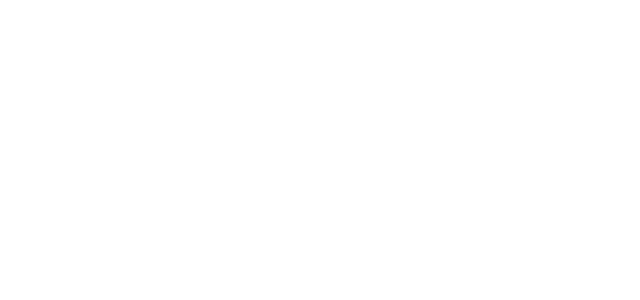
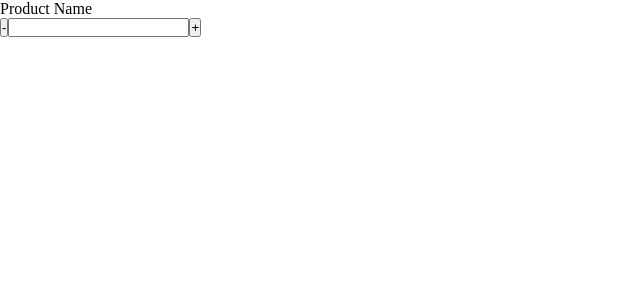
Before and after one commit to AlexandruIoan20/AlexandruIoan20.github.io, a React (Create React App) app in the folder shop/: page /cart in a window 1280 px wide. Shown: the top 300 px of the page, without its empty margins (0-640 px from the left). Built offline with nearby package versions, Linux system fonts and the light colour scheme.

Commit message:
Starter components

```diff
--- a/shop/src/App.jsx
+++ b/shop/src/App.jsx
@@ -1,9 +1,12 @@
 import React from "react";
+import CartElement from "./components/CartElement";
 import './styling/main.css';
 
 const App = () => {
   return (
-    <section className="app-container"></section>
+    <section className="app-container">
+      <CartElement />
+    </section>
   )
 };
 
--- a/shop/src/components/CartElement.jsx
+++ b/shop/src/components/CartElement.jsx
@@ -0,0 +1,16 @@
+import React from "react";
+
+const CartElement = () => {
+    return (
+        <section className="cart-element">
+            <p>Product Name</p>
+            <form>
+                <button className="cart-button"> - </button>
+                <input type="number" min= {1} step = '1' />
+                <button className="cart-button"> + </button>
+            </form>
+        </section>
+    )
+};
+
+export default CartElement;
--- a/shop/src/components/Item.jsx
+++ b/shop/src/components/Item.jsx
@@ -6,6 +6,7 @@
             <img src="image" alt="loading" />
             <h2 role="h2">title</h2>
             <h3 role="h3">category</h3>
+            <button> Add to cart </button>
             <p role="p">description</p>
         </figure>
     )
--- a/shop/src/components/ItemList.jsx
+++ b/shop/src/components/ItemList.jsx
@@ -1,5 +1,5 @@
 import React from "react";
-import Item from "./item";
+import ItemListElement from "./ItemListElement";
 
 const ItemList = () => {
     const items = [
@@ -12,7 +12,7 @@
         <section className="item-list">
             <p className="item-list-title">We found {`${items.length}`} items.</p>
             {items.map(item => {
-                <Item key = {item.id}/>
+                return <ItemListElement key = {item.id}/>
             })}
         </section>
     )
--- a/shop/src/components/NavBar.jsx
+++ b/shop/src/components/NavBar.jsx
@@ -1,5 +1,6 @@
 import React from "react";
 import SearchBar from "./SearchBar";
+import  { NavLink }from "react-router-dom";
 
 const NavBar = () => {
     return (
--- a/shop/src/components/SearchBar.jsx
+++ b/shop/src/components/SearchBar.jsx
@@ -2,7 +2,10 @@
 
 const SearchBar = () => {
     return (
-        <section className="search-bar"></section>
+        <form className="search-bar">
+            <input type="text" placeholder="...your product" autoComplete="off" />
+            <button>Search</button>
+        </form>
     )
 };
 
```
Also changed, not shown: shop/src/components/Cart.jsx (+24 -0 lines), shop/src/components/ItemListElement.jsx (added, +12 -0 lines), shop/src/components/NotFound.jsx (added, +9 -0 lines), 2 other files (tests, documents, lock files or other folders).
